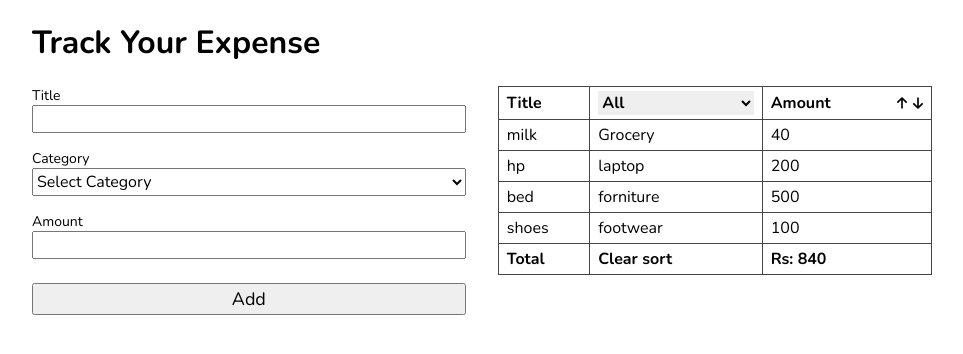
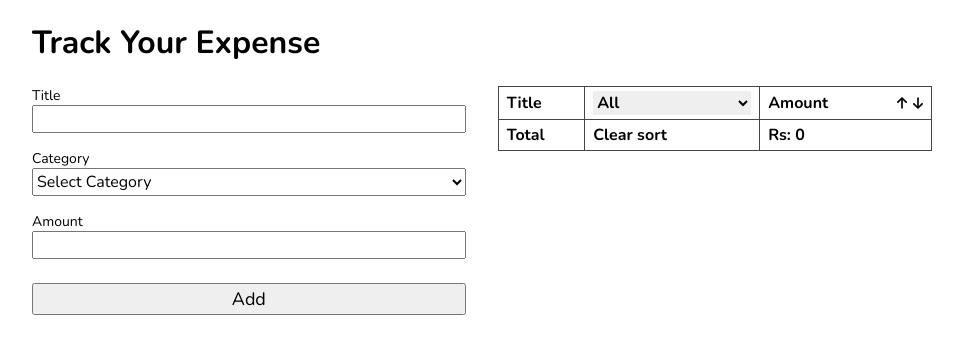
Before and after one commit to Shamas-khan/react-form-project, a React (Vite) app: page / in a window 1280 px wide. Shown: the top 354 px of the page, without its empty margins (158-1121 px from the left). Built offline with nearby package versions, Linux system fonts and the light colour scheme.

Commit message:
custom hook

```diff
--- a/src/App.jsx
+++ b/src/App.jsx
@@ -1,10 +1,11 @@
 import { useState } from "react";
 import { Expenseform } from "./components/Expenseform";
 import { Expensetable } from "./components/Expensetable";
-import expensedata from "./components/expensedata";
+// import expensedata from "./components/expensedata";
+import { useLocalStorage } from "./components/hooks/useLocalStorage";
 
 function App() {
-  const [expenses, setexpenses] = useState(expensedata);
+  const [expenses, setexpenses] = useLocalStorage('expenses', [])
   const [editingRowId, setEditingRowId] = useState("");
   const [formvalue, setformvalue] = useState({
     title: "",
--- a/src/components/Expenseform.jsx
+++ b/src/components/Expenseform.jsx
@@ -118,7 +118,7 @@ export const Expenseform = ({
           onchange={handleChange}
           error={error.category}
           byDefault={"Select Category"}
-          options={["Grocery", "Clothes", "Bills", "Education", "Medicine"]}
+          options={["Grocery", "Clothes", "Bills", "Education", "Medicine","other"]}
         />
 
         <Input
--- a/src/components/Expensetable.jsx
+++ b/src/components/Expensetable.jsx
@@ -5,6 +5,7 @@ import Decimal from "decimal.js";
 
 export const Expensetable = ({ expenses, setexpenses,setformvalue,setEditingRowId }) => {
   const [filteredData, setQuery] = useFilter(expenses, (data) => data.category);
+  const [sortcallback,setsortcallback]=useState(()=>()=>{})
   const total = filteredData.reduce(
     (prevValue, curr) => new Decimal(prevValue).plus(curr.amount),
     new Decimal(0)
@@ -64,7 +65,7 @@ export const Expensetable = ({ expenses, setexpenses,setformvalue,setEditingRowI
                   width="10"
                   viewBox="0 0 384 512"
                   className="arrow up-arrow"
-                  onClick={()=>setexpenses(prevState=>[...prevState.sort((a,b)=>a.amount - b.amount)])}
+                  onClick={()=>setsortcallback(()=>(a,b)=>a.amount - b.amount)}
                 >
                   <title>Ascending</title>
                   <path d="M214.6 41.4c-12.5-12.5-32.8-12.5-45.3 0l-160 160c-12.5 12.5-12.5 32.8 0 45.3s32.8 12.5 45.3 0L160 141.2V448c0 17.7 14.3 32 32 32s32-14.3 32-32V141.2L329.4 246.6c12.5 12.5 32.8 12.5 45.3 0s12.5-32.8 0-45.3l-160-160z" />
@@ -74,7 +75,7 @@ export const Expensetable = ({ expenses, setexpenses,setformvalue,setEditingRowI
                   width="10"
                   viewBox="0 0 384 512"
                   className="arrow down-arrow"
-                  onClick={()=>setexpenses(prevState=>[...prevState.sort((a,b)=>b.amount - a.amount)])}
+                  onClick={()=>setsortcallback(()=>(a,b)=>b.amount - a.amount)}
                 >
                   <title>Descending</title>
                   <path d="M169.4 470.6c12.5 12.5 32.8 12.5 45.3 0l160-160c12.5-12.5 12.5-32.8 0-45.3s-32.8-12.5-45.3 0L224 370.8 224 64c0-17.7-14.3-32-32-32s-32 14.3-32 32l0 306.7L54.6 265.4c-12.5-12.5-32.8-12.5-45.3 0s-12.5 32.8 0 45.3l160 160z" />
@@ -84,7 +85,7 @@ export const Expensetable = ({ expenses, setexpenses,setformvalue,setEditingRowI
           </tr>
         </thead>
         <tbody>
-          {filteredData.map((expense) => (
+          {filteredData.sort(sortcallback).map((expense) => (
             <tr key={expense.id} onContextMenu={(e) => handleContextMenu(e, expense.id)}>
               <td>{expense.title}</td>
               <td>{expense.category}</td>
@@ -93,7 +94,7 @@ export const Expensetable = ({ expenses, setexpenses,setformvalue,setEditingRowI
           ))}
           <tr>
             <th>Total</th>
-            <th className="clear-sort"> Clear sort</th>
+            <th className="clear-sort"  onClick={()=>setsortcallback(()=>()=>{})}> Clear sort</th>
             <th>Rs: {total}</th>
           </tr>
         </tbody>
--- /dev/null
+++ b/src/components/hooks/useLocalStorage.js
@@ -0,0 +1,25 @@
+import { useEffect, useState } from "react";
+
+export function useLocalStorage(key, initialData) {
+  const [data, setData] = useState(initialData);
+
+  useEffect(() => {
+    const existingData = JSON.parse(localStorage.getItem(key));
+    if (existingData) {
+      setData(existingData);
+    } else {
+      localStorage.setItem(key, JSON.stringify(initialData));
+    }
+  }, []);
+
+  const updateLocalStorage = (newData) => {
+    if (typeof newData === "function") {
+      localStorage.setItem(key, JSON.stringify(newData(data)));
+    } else {
+      localStorage.setItem(key, JSON.stringify(newData));
+    }
+    setData(newData);
+  };
+
+  return [data, updateLocalStorage];
+}
```
